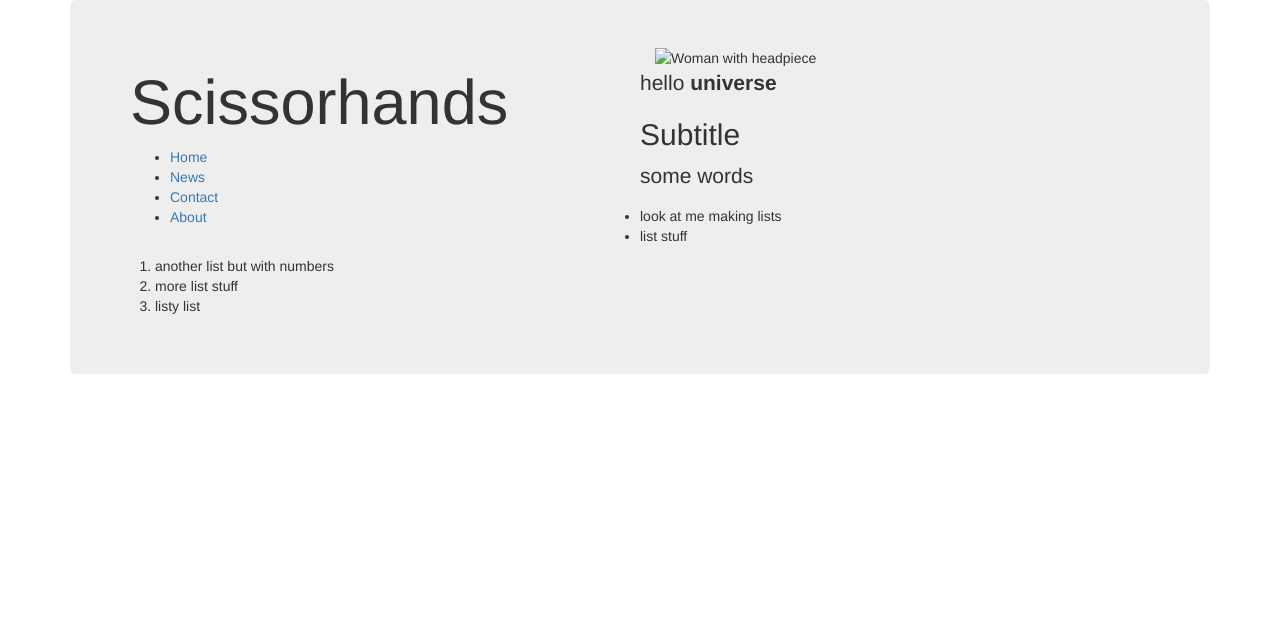
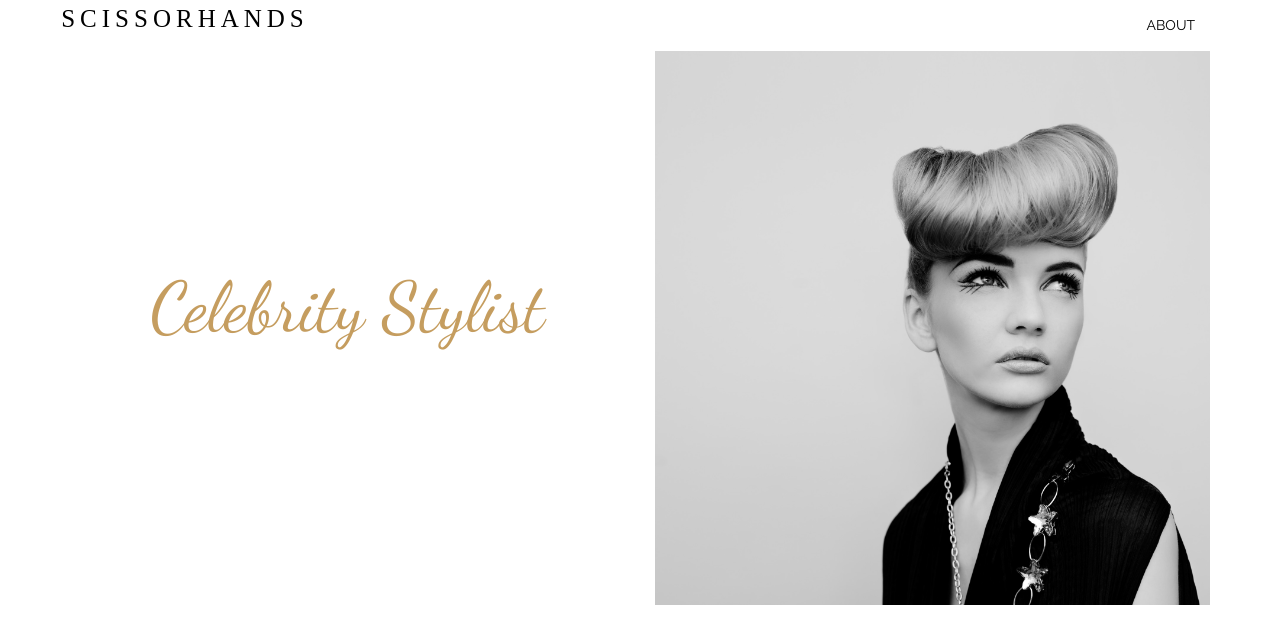
Before and after one commit to relisyse/final-web-project, a plain HTML site: page index.html in a window 1280 px wide. Drawn offline with nearby package versions, Linux system fonts and the light colour scheme; files that its build step writes are made by us from their sources.

Commit message:
create layout

```diff
--- a/index.html
+++ b/index.html
@@ -2,7 +2,8 @@
 <html>
 <head>
   <title>Scissorhands</title>
-  <link href="css/bootstrap.css" rel="stylesheet">
+  <link href="https://fonts.googleapis.com/css?family=Dancing+Script|Raleway" rel="stylesheet">
+  <link href="bootstrap-3.3.7-dist/css/bootstrap.css" rel="stylesheet">
   <link rel="stylesheet" type="text/css" href="css/styles.css">
   <script src="http://code.jquery.com/jquery-3.2.1.min.js"></script>
 
@@ -10,21 +11,50 @@
 </head>
 
 <body>
+  <nav class="navbar navbar-fixed-top">
+    <div class="container">
+     <div class="navbar-header">
+       <button type="button" class="navbar-toggle collapsed" data-toggle="collapse" data-target="#navbar" aria-expanded="false" aria-controls="navbar">
+         <span class="sr-only">Toggle navigation</span>
+         <span class="icon-bar"></span>
+         <span class="icon-bar"></span>
+         <span class="icon-bar"></span>
+       </button>
+       <a class="navbar-brand" href="index.html">
+         <img src="images/logo-1x.svg" alt="Scissorhands">
+       </a>
+     </div>
+     <div id="navbar" class="collapse navbar-collapse">
+       <ul class="nav navbar-nav navbar-right custom-nav-link-list">
+         <li><a href="about.html" class="text-uppercase menu-link">About</a></li>
+       </ul>
+     </div><!--/.nav-collapse -->
+    </div>
+  </nav>
+  <div class="content-wrapper">
+    <div class="container">
+      <div class="row">
+        <div class="col-sm-6 use-my-custom-font text-center"><!--left side-->
+          <h1 class="use-my-custom-h1-font-size">Celebrity Stylist</h1>
+        </div>
+        <div class="col-sm-6"><!--right side-->
+          <img class="img-responsive" src="images/hero-image-crop.jpg" alt="Woman with headpiece">
+        </div>
+      </div><!--row-->
+    </div>
+  </div>
+
+<!--/.save for later
   <div class='container'>
   <div class='jumbotron'>
     <div class="row">
       <div class="col-sm-6">
         <h1>Scissorhands</h1>
-        <ul>
-          <li><a href="default.asp">Home</a></li>
-          <li><a href="news.asp">News</a></li>
-          <li><a href="contact.asp">Contact</a></li>
-          <li><a href="about.asp">About</a></li>
-        </ul>
       </div>
     <div class="col-sm-6">
-    <img id="myid" class="img-responsive" src='images/hero-image-746.png' alt="Woman with headpiece">
+    <img id="myid" class="img-responsive" src='images/hero-image-crop.jpg' alt="Woman with headpiece">
     </div>
+
   <p>
   hello <strong>universe</strong></p>
   <div>
@@ -42,5 +72,7 @@
           <li> more list stuff </li>
           <li> listy list </li>
       </div>
+    -->
+    <script src="bootstrap-3.3.7-dist/js/bootstrap.min.js"></script>
 </body>
 </html>
```
